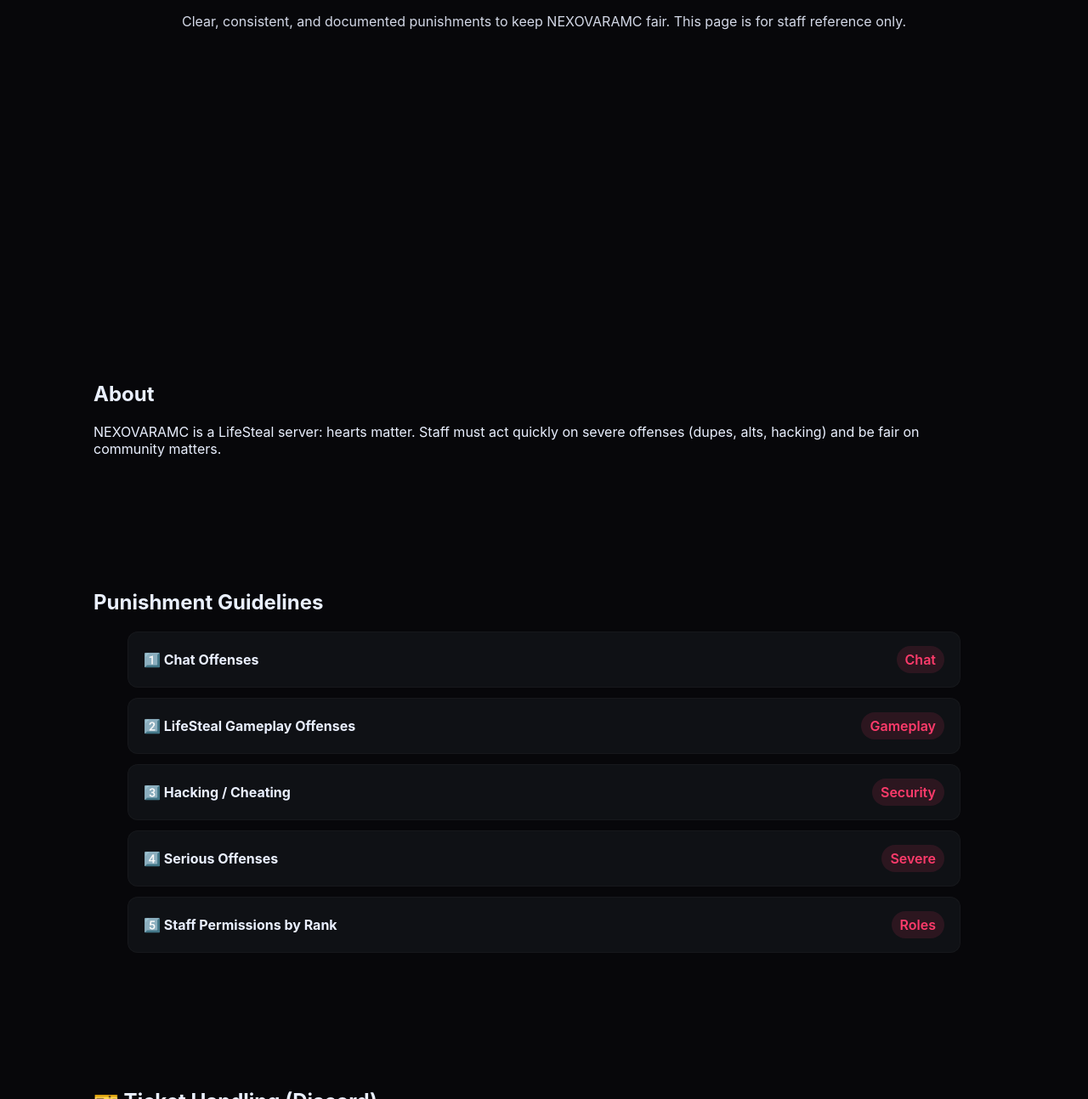
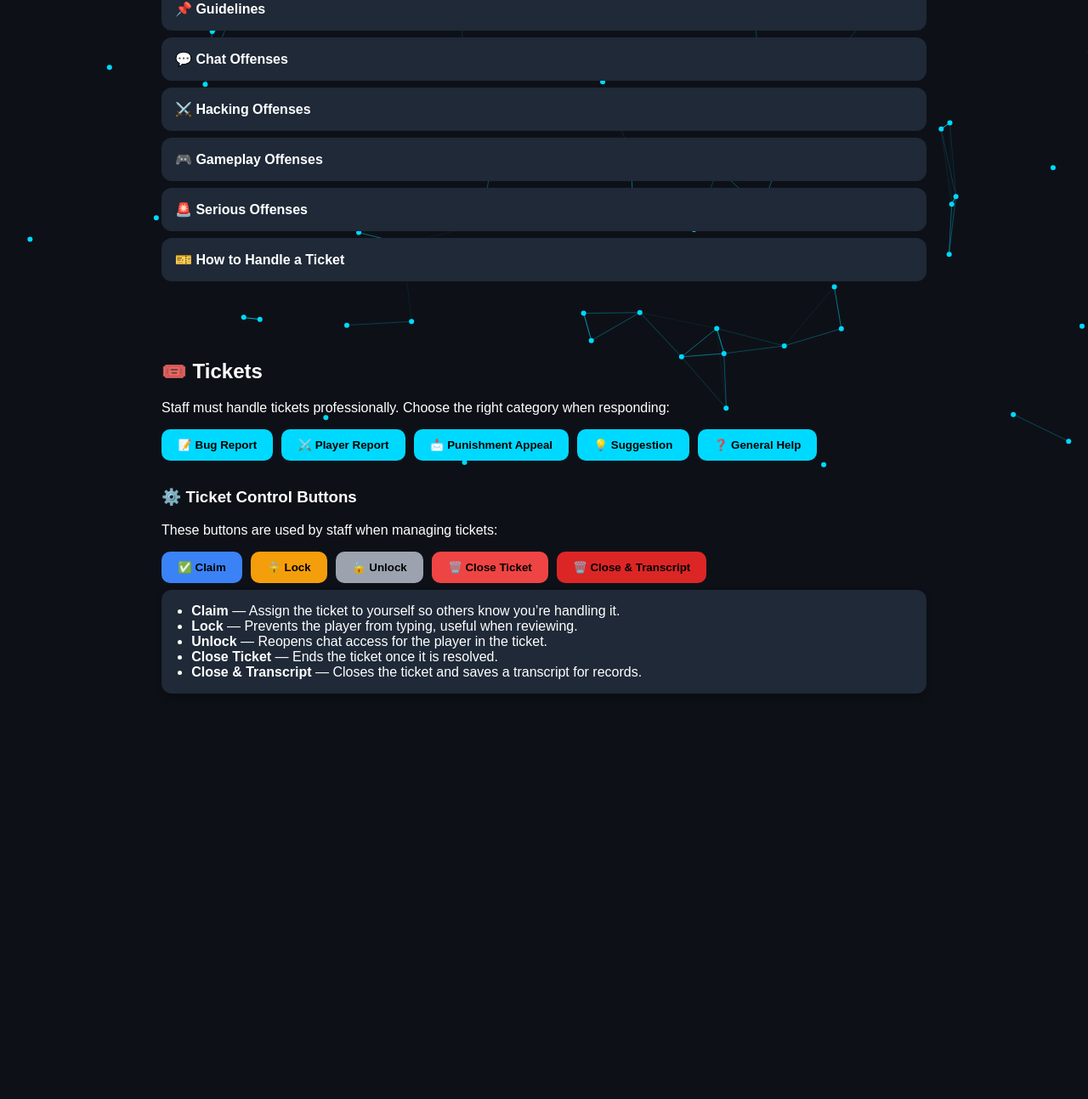
Before and after one commit to Samantha-o497/Nexo, a plain HTML site: page index.html in a window 1280 px wide. Shown: the part 245-1538 px from the top of the page at 85% size. After the commit the page ends 1101 px from the top, so only its background shows below. Drawn offline with nearby package versions, Linux system fonts and the light colour scheme.

Commit message:
Update index.html

```diff
--- a/index.html
+++ b/index.html
@@ -1,243 +1,264 @@
 <!DOCTYPE html>
 <html lang="en">
 <head>
-  <meta charset="utf-8" />
-  <meta name="viewport" content="width=device-width,initial-scale=1" />
-  <title>NEXOVARAMC — Staff Guide</title>
+  <meta charset="UTF-8">
+  <meta name="viewport" content="width=device-width, initial-scale=1.0">
+  <title>NEXOVARAMC Staff Guide</title>
   <style>
-    :root{
-      --bg:#07070a; --panel:#0f1115; --muted:#9aa4bf; --accent:#ff3b6b; --accent2:#6bf3ff;
+    body {
+      margin: 0;
+      font-family: Arial, sans-serif;
+      color: #fff;
+      background: #0d1117;
+      overflow-x: hidden;
     }
-    *{box-sizing:border-box}
-    html,body{height:100%;margin:0;font-family:Inter,system-ui,Segoe UI,Roboto,Arial,sans-serif;background:var(--bg);color:#eaf0ff}
-    html{scroll-behavior:smooth}
 
-    /* Particles background canvas */
-    #particles{position:fixed;inset:0;z-index:-3}
+    header {
+      background: #111827;
+      padding: 1rem;
+      text-align: center;
+      font-size: 1.5rem;
+      font-weight: bold;
+      border-bottom: 2px solid #1f2937;
+    }
 
-    /* Gradient wave background layer */
-    .bg-wave{position:fixed;inset:0;z-index:-2;pointer-events:none;opacity:.25}
+    nav {
+      display: flex;
+      justify-content: center;
+      background: #1f2937;
+      padding: 0.5rem;
+    }
 
-    /* Page layout */
-    header{position:sticky;top:0;backdrop-filter:blur(8px);background:linear-gradient(180deg, rgba(0,0,0,0.45), rgba(0,0,0,0.12));border-bottom:1px solid rgba(255,255,255,0.04);z-index:40}
-    .nav{max-width:1100px;margin:0 auto;padding:14px 20px;display:flex;align-items:center;gap:18px}
-    .brand{font-weight:800;letter-spacing:.02em;font-family:Orbitron,Inter,system-ui;color:var(--accent)}
-    .nav-links{margin-left:auto;display:flex;gap:12px}
-    .nav-links a{color:rgba(234,240,255,.9);text-decoration:none;padding:8px 10px;border-radius:8px;transition:all .18s}
-    .nav-links a:hover{background:rgba(255,255,255,0.03);box-shadow:0 6px 30px rgba(107,243,255,0.03);color:var(--accent)}
+    nav a {
+      color: #fff;
+      text-decoration: none;
+      margin: 0 1rem;
+      font-weight: bold;
+    }
 
-    main{max-width:1100px;margin:0 auto;padding:28px 20px 80px}
-    section{padding:60px 0;position:relative}
+    nav a:hover {
+      color: #00d9ff;
+    }
 
-    /* Hero */
-    .hero{display:flex;flex-direction:column;align-items:center;gap:12px;text-align:center;padding:80px 20px}
-    .hero h1{font-size:clamp(28px,6vw,48px);margin:0;color:var(--accent);text-shadow:0 0 22px rgba(255,59,107,.18)}
-    .hero p{max-width:900px;color:rgba(234,240,255,.9)}
+    .section {
+      padding: 2rem;
+      max-width: 900px;
+      margin: auto;
+    }
 
-    /* Cards */
-    .grid{display:grid;grid-template-columns:repeat(auto-fit,minmax(260px,1fr));gap:16px;margin-top:20px}
-    .card{background:linear-gradient(180deg, rgba(255,255,255,0.02), rgba(255,255,255,0.01));border:1px solid rgba(255,255,255,0.04);padding:18px;border-radius:12px;box-shadow:0 6px 30px rgba(0,0,0,.6);transition:transform .18s}
-    .card:hover{transform:translateY(-6px)}
+    .accordion {
+      background: #1f2937;
+      margin: 0.5rem 0;
+      padding: 1rem;
+      border-radius: 12px;
+      cursor: pointer;
+      font-weight: bold;
+      transition: background 0.3s;
+    }
 
-    /* Accordion */
-    .accordion{width:100%;max-width:980px;margin:20px auto}
-    .accordion-item{background:var(--panel);border-radius:12px;overflow:hidden;margin-bottom:12px;border:1px solid rgba(255,255,255,0.03)}
-    .accordion-header{display:flex;justify-content:space-between;align-items:center;padding:16px 18px;cursor:pointer}
-    .accordion-header h3{margin:0;font-size:16px}
-    .accordion-body{max-height:0;overflow:hidden;padding:0 18px;transition:max-height .36s ease,padding .36s}
-    .accordion-item.active .accordion-body{padding:14px 18px 22px;max-height:1200px}
-    .accent-pill{background:rgba(255,59,107,0.12);color:var(--accent);padding:6px 10px;border-radius:999px;font-weight:600}
+    .accordion:hover {
+      background: #374151;
+    }
 
-    /* Ticket buttons */
-    .buttons{display:flex;gap:10px;flex-wrap:wrap;margin-top:12px}
-    .btn{padding:8px 12px;border-radius:8px;border:1px solid rgba(255,255,255,0.06);font-weight:700}
-    .btn.claim{background:#1e3a8a;color:#fff;border-color:rgba(59,130,246,.15)}
-    .btn.lock{background:#92400e;color:#fff}
-    .btn.unlock{background:#374151;color:#fff}
-    .btn.close{background:#dc2626;color:#fff}
-    .btn.transcript{background:#7f1d1d;color:#fff}
+    .panel {
+      display: none;
+      padding: 1rem;
+      margin-top: 0.5rem;
+      background: #111827;
+      border-radius: 12px;
+      animation: fadeIn 0.5s ease-in-out;
+    }
 
-    .explain{margin-top:12px;background:rgba(255,255,255,0.02);padding:12px;border-radius:8px;color:rgba(234,240,255,.95)}
+    @keyframes fadeIn {
+      from { opacity: 0; }
+      to { opacity: 1; }
+    }
 
-    /* Fade-in on scroll */
-    .reveal{opacity:0;transform:translateY(18px);transition:opacity .6s ease,transform .6s ease}
-    .reveal.visible{opacity:1;transform:none}
+    .card {
+      background: #1f2937;
+      padding: 1rem;
+      margin: 0.5rem 0;
+      border-radius: 12px;
+      box-shadow: 0 4px 8px rgba(0,0,0,0.3);
+    }
 
-    /* Footer */
-    footer{padding:28px 20px;text-align:center;color:rgba(234,240,255,.7)}
+    ul {
+      margin: 0;
+      padding-left: 1.2rem;
+    }
 
-    /* Responsive */
-    @media (max-width:720px){.nav{padding:12px}.nav-links{display:none}
-      .hero{padding:40px 12px}.accordion-header{padding:12px}.accordion-body{padding:0 12px}}
+    /* Canvas for particles */
+    #particles-js {
+      position: fixed;
+      width: 100%;
+      height: 100%;
+      top: 0;
+      left: 0;
+      z-index: -1;
+      background: #0d1117;
+    }
+
+    .ticket-btns, .ticket-controls {
+      display: flex;
+      flex-wrap: wrap;
+      gap: 10px;
+      margin-top: 1rem;
+    }
+
+    .ticket-btns button, .ticket-controls button {
+      border: none;
+      padding: 0.7rem 1.2rem;
+      border-radius: 10px;
+      font-weight: bold;
+      cursor: pointer;
+      transition: 0.3s;
+    }
+
+    .ticket-btns button {
+      background: #00d9ff;
+    }
+
+    .ticket-btns button:hover {
+      background: #009ec7;
+    }
+
+    .ticket-controls .claim { background: #3b82f6; }
+    .ticket-controls .lock { background: #f59e0b; }
+    .ticket-controls .unlock { background: #9ca3af; }
+    .ticket-controls .close { background: #ef4444; }
+    .ticket-controls .transcript { background: #dc2626; }
+
+    .ticket-controls button:hover { opacity: 0.8; }
   </style>
 </head>
 <body>
-  <!-- Particles canvas -->
-  <canvas id="particles"></canvas>
+  <div id="particles-js"></div>
 
-  <header>
-    <div class="nav">
-      <div class="brand">NEXOVARAMC</div>
-      <nav class="nav-links">
+  <header>⚔️ NEXOVARAMC Staff Guide ⚔️</header>
+
+  <nav>
     <a href="#home">Home</a>
     <a href="#about">About</a>
     <a href="#punishments">Punishments</a>
     <a href="#tickets">Tickets</a>
   </nav>
-    </div>
-  </header>
 
-  <main>
-    <section id="home" class="hero">
-      <h1>Staff Punishment & Ticket Guidelines</h1>
+  <section id="punishments" class="section">
+    <h2>📖 Staff Punishment & Ticket Guidelines</h2>
     <p>Clear, consistent, and documented punishments to keep NEXOVARAMC fair. This page is for staff reference only.</p>
-      <div class="grid reveal">
+
+    <div class="accordion">📌 Guidelines</div>
+    <div class="panel">
       <div class="card">📌 Use these guidelines to keep punishments consistent</div>
       <div class="card">🛡️ LifeSteal-focused: protect the heart economy</div>
       <div class="card">📝 Always collect evidence before action</div>
     </div>
-    </section>
 
-    <section id="about" class="reveal">
-      <h2>About</h2>
-      <p>NEXOVARAMC is a LifeSteal server: hearts matter. Staff must act quickly on severe offenses (dupes, alts, hacking) and be fair on community matters.</p>
-    </section>
-
-    <section id="punishments" class="reveal">
-      <h2>Punishment Guidelines</h2>
-      <div class="accordion">
-
-        <div class="accordion-item">
-          <div class="accordion-header"><h3>1️⃣ Chat Offenses</h3><span class="accent-pill">Chat</span></div>
-          <div class="accordion-body">
-            <p>Spam (3+ msgs/2s) → Warn → 10m Mute → 30m Mute → 1h Mute</p>
-            <p>Excessive Caps → Warn → 10m Mute → 30m Mute</p>
-            <p>Toxicity/Disrespect → Warn → 30m Mute → 1h Mute → 1d Mute</p>
-            <p>Harassment/Targeted Hate → 1h Mute → 1d Mute → 3d Mute → 7d Ban</p>
-            <p>Advertising (Discord/IP links) → Permanent Ban</p>
-            <p>Light Self-Promo (YT/Twitch) → Warn → 30m Mute → 1h Mute</p>
-          </div>
+    <div class="accordion">💬 Chat Offenses</div>
+    <div class="panel">
+      <div class="card">Spam — Warn → Mute</div>
+      <div class="card">Disrespect — Warn → Mute</div>
+      <div class="card">Hate Speech — Instant Ban</div>
     </div>
 
-        <div class="accordion-item">
-          <div class="accordion-header"><h3>2️⃣ LifeSteal Gameplay Offenses</h3><span class="accent-pill">Gameplay</span></div>
-          <div class="accordion-body">
-            <p>Heart Scamming → 3d Ban → 7d Ban → 14d Ban → Permanent Ban</p>
-            <p>Alt Abuse → Permanent Ban</p>
-            <p>TP Trapping → 7d Ban → 14d Ban → Permanent Ban</p>
-            <p>Scamming Trades → 3d Ban → 7d Ban → 14d Ban → Permanent Ban</p>
-            <p>Griefing Bases (if disallowed) → Warn → 1d Ban → 7d Ban</p>
-            <p>Combat Logging → Warn → 1d Ban → 3d Ban → 7d Ban</p>
-            <p>Teaming in Solos (if forbidden) → Warn → 3d Ban → 7d Ban</p>
-          </div>
+    <div class="accordion">⚔️ Hacking Offenses</div>
+    <div class="panel">
+      <div class="card">KillAura / Reach — 30d Ban → Permanent Ban</div>
+      <div class="card">X-Ray / Exploits — 14d Ban → 30d Ban</div>
+      <div class="card">AutoClicker / Macros — Warn → 7d Ban → 30d Ban</div>
     </div>
 
-        <div class="accordion-item">
-          <div class="accordion-header"><h3>3️⃣ Hacking / Cheating</h3><span class="accent-pill">Security</span></div>
-          <div class="accordion-body">
-            <p>X-Ray / Resource Exploits → 14d Ban → Permanent Ban</p>
-            <p>KillAura, Reach, AimBot → Permanent Ban</p>
-            <p>AutoClicker/Macros → 14d Ban → Permanent Ban</p>
-            <p>Illegal Mods (ESP, FreeCam, InvSee hacks) → Permanent Ban</p>
-            <p>Duplication (hearts/items) → Permanent Ban</p>
-          </div>
+    <div class="accordion">🎮 Gameplay Offenses</div>
+    <div class="panel">
+      <div class="card">TP Killing / Scamming — Warn → 7d Ban</div>
+      <div class="card">Bug Abuse — 7d Ban → 30d Ban</div>
+      <div class="card">Alt Abusing — 30d Ban → Permanent Ban</div>
     </div>
 
-        <div class="accordion-item">
-          <div class="accordion-header"><h3>4️⃣ Serious Offenses</h3><span class="accent-pill">Severe</span></div>
-          <div class="accordion-body">
-            <p>Doxxing / IRL Threats → Permanent Ban</p>
-            <p>DDOS Threats / Attempts → Permanent Ban + Report to Hosting</p>
-            <p>Impersonating Staff → 7d Ban → Permanent Ban</p>
-            <p>Ban / Mute Evasion (alts/VPN) → Extend punishment → Permanent Ban</p>
-          </div>
+    <div class="accordion">🚨 Serious Offenses</div>
+    <div class="panel">
+      <div class="card">DDoS / DoX Threats — Permanent Ban</div>
+      <div class="card">IRL Trading — Permanent Ban</div>
+      <div class="card">Staff Impersonation — 30d Ban → Permanent Ban</div>
     </div>
 
-        <div class="accordion-item">
-          <div class="accordion-header"><h3>5️⃣ Staff Permissions by Rank</h3><span class="accent-pill">Roles</span></div>
-          <div class="accordion-body">
-            <p>Helper / Sr-Helper → Warns, Kicks, Mutes (up to 1h)</p>
-            <p>Mod / Sr-Mod → Tempbans (up to 7d), handle gameplay issues</p>
-            <p>Admin / Sr-Admin → Permanent bans, hacker checks, appeals</p>
-            <p>Manager → Final say in all punishments</p>
-            <p><strong>⚡ Important:</strong> Anything that affects hearts unfairly (dupes, alts, scamming, hacks) = immediate strong punishment. Always collect evidence.</p>
+    <div class="accordion">🎫 How to Handle a Ticket</div>
+    <div class="panel">
+      <div class="card">
+        <ul>
+          <li>Greet the player politely and thank them for opening a ticket</li>
+          <li>Ask for details (IGN, what happened, proof if needed)</li>
+          <li>Punishment appeals - forward to admin+ only</li>
+          <li>Bug reports - collect evidence and send to developers</li>
+          <li>Player reports - request proof, punish if valid</li>
+          <li>Stay professional - no jokes, no bias</li>
+          <li>Close only when solved</li>
+          <li>If unsure, escalate to Sr-Mod/Admin/Manager</li>
+        </ul>
       </div>
-        </div>
-
+      <div class="card">⚡ Important: never delete messages in tickets, always keep logs</div>
     </div>
   </section>
 
-    <section id="tickets" class="reveal">
-      <h2>🎫 Ticket Handling (Discord)</h2>
-      <div class="card">
-        <p><b>When a player opens a ticket on Discord:</b></p>
-        <ul style="text-align:left;line-height:1.6">
-          <li>Greet the player politely and thank them for opening a ticket.</li>
-          <li>Ask for details (IGN, what happened, proof if needed).</li>
-          <li>Punishment appeals → forward to Admin+ only.</li>
-          <li>Bug reports → collect evidence & send to Developers.</li>
-          <li>Player reports → request proof, punish if valid.</li>
-          <li>Stay professional — no jokes, no bias.</li>
-          <li>Close only when solved.</li>
-          <li>If unsure, escalate to Sr-Mod/Admin/Manager.</li>
-        </ul>
-        <p><b>⚡ Important:</b> Never delete messages in tickets, always keep logs.</p>
+  <section id="tickets" class="section">
+    <h2>🎟️ Tickets</h2>
+    <p>Staff must handle tickets professionally. Choose the right category when responding:</p>
+    <div class="ticket-btns">
+      <button>📝 Bug Report</button>
+      <button>⚔️ Player Report</button>
+      <button>📩 Punishment Appeal</button>
+      <button>💡 Suggestion</button>
+      <button>❓ General Help</button>
     </div>
 
-      <div style="margin-top:20px">
-        <h3>Ticket Buttons</h3>
-        <div class="buttons">
-          <div class="btn claim">✅ Claim</div>
-          <div class="btn lock">🔒 Lock</div>
-          <div class="btn unlock">🔓 Unlock</div>
-          <div class="btn close">🗑️ Close Ticket</div>
-          <div class="btn transcript">🗑️ Close & Transcript</div>
+    <h3 style="margin-top:2rem;">⚙️ Ticket Control Buttons</h3>
+    <p>These buttons are used by staff when managing tickets:</p>
+    <div class="ticket-controls">
+      <button class="claim">✅ Claim</button>
+      <button class="lock">🔒 Lock</button>
+      <button class="unlock">🔓 Unlock</button>
+      <button class="close">🗑️ Close Ticket</button>
+      <button class="transcript">🗑️ Close & Transcript</button>
     </div>
 
-        <div class="explain">
+    <div class="card">
       <ul>
-            <li><b>✅ Claim:</b> Take ownership, so other staff know you’re handling it.</li>
-            <li><b>🔒 Lock:</b> Stop the player from sending new messages (staff can still reply).</li>
-            <li><b>🔓 Unlock:</b> Reopen if you need more info from the player.</li>
-            <li><b>🗑️ Close Ticket:</b> Close without saving transcript — use for trivial issues.</li>
-            <li><b>🗑️ Close & Transcript:</b> Close and save full logs. Use for reports, punishments, and appeals.</li>
+        <li><b>Claim</b> — Assign the ticket to yourself so others know you’re handling it.</li>
+        <li><b>Lock</b> — Prevents the player from typing, useful when reviewing.</li>
+        <li><b>Unlock</b> — Reopens chat access for the player in the ticket.</li>
+        <li><b>Close Ticket</b> — Ends the ticket once it is resolved.</li>
+        <li><b>Close & Transcript</b> — Closes the ticket and saves a transcript for records.</li>
       </ul>
-        </div>
-
-        <p style="margin-top:12px"><strong>Pro tip:</strong> Always collect screenshots and time stamps. If unsure, escalate to Sr-Mod/Admin and document your decision in the ticket.</p>
     </div>
   </section>
 
-  </main>
+  <script>
+    const acc = document.getElementsByClassName("accordion");
+    for (let i = 0; i < acc.length; i++) {
+      acc[i].addEventListener("click", function() {
+        this.classList.toggle("active");
+        let panel = this.nextElementSibling;
+        if (panel.style.display === "block") {
+          panel.style.display = "none";
+        } else {
+          panel.style.display = "block";
+        }
+      });
+    }
+  </script>
 
-  <footer>
-    © 2025 NEXOVARAMC — Staff Guidelines
-  </footer>
-
+  <!-- Particles.js library -->
+  <script src="https://cdn.jsdelivr.net/particles.js/2.0.0/particles.min.js"></script>
   <script>
-    // Particles background (glowing dots)
-    const canvas = document.getElementById('particles');
-    const ctx = canvas.getContext('2d');
-    let W = canvas.width = innerWidth, H = canvas.height = innerHeight;
-    window.addEventListener('resize', ()=>{W=canvas.width=innerWidth;H=canvas.height=innerHeight; initParticles();});
-
-    let particles = [];
-    function initParticles(){particles = []; const count = Math.floor((W*H)/90000); for(let i=0;i<count;i++){particles.push({x:Math.random()*W,y:Math.random()*H, r:Math.random()*1.6+0.6, vx:(Math.random()-0.5)*0.2, vy:(Math.random()-0.5)*0.2, hue:200+Math.random()*100});}}
-    initParticles();
-    function drawParticles(){ctx.clearRect(0,0,W,H);particles.forEach(p=>{p.x+=p.vx;p.y+=p.vy; if(p.x<0)p.x=W; if(p.x>W)p.x=0; if(p.y<0)p.y=H; if(p.y>H)p.y=0; ctx.beginPath(); ctx.fillStyle=`hsla(${p.hue},90%,70%,0.08)`; ctx.arc(p.x,p.y,p.r,0,Math.PI*2); ctx.fill();});}
-    (function loop(){drawParticles(); requestAnimationFrame(loop);})();
-
-    // Reveal on scroll
-    const reveals = document.querySelectorAll('.reveal');
-    function handleReveal(){reveals.forEach(el=>{const rect=el.getBoundingClientRect(); if(rect.top < innerHeight*0.85) el.classList.add('visible'); else el.classList.remove('visible');});}
-    window.addEventListener('scroll', handleReveal); handleReveal();
-
-    // Accordion toggles
-    document.querySelectorAll('.accordion-header').forEach(h=>h.addEventListener('click',()=>{h.parentElement.classList.toggle('active')}));
-
-    // Smooth fade for cards
-    document.querySelectorAll('.card').forEach(c=>{c.classList.add('reveal')});
-    handleReveal();
+    particlesJS("particles-js", {
+      particles: {
+        number: { value: 60 },
+        size: { value: 3 },
+        move: { speed: 1 },
+        line_linked: { enable: true, color: "#00d9ff" },
+        color: { value: "#00d9ff" }
+      }
+    });
   </script>
 </body>
 </html>
```
Lines whose indentation alone changed are shown as unchanged.
